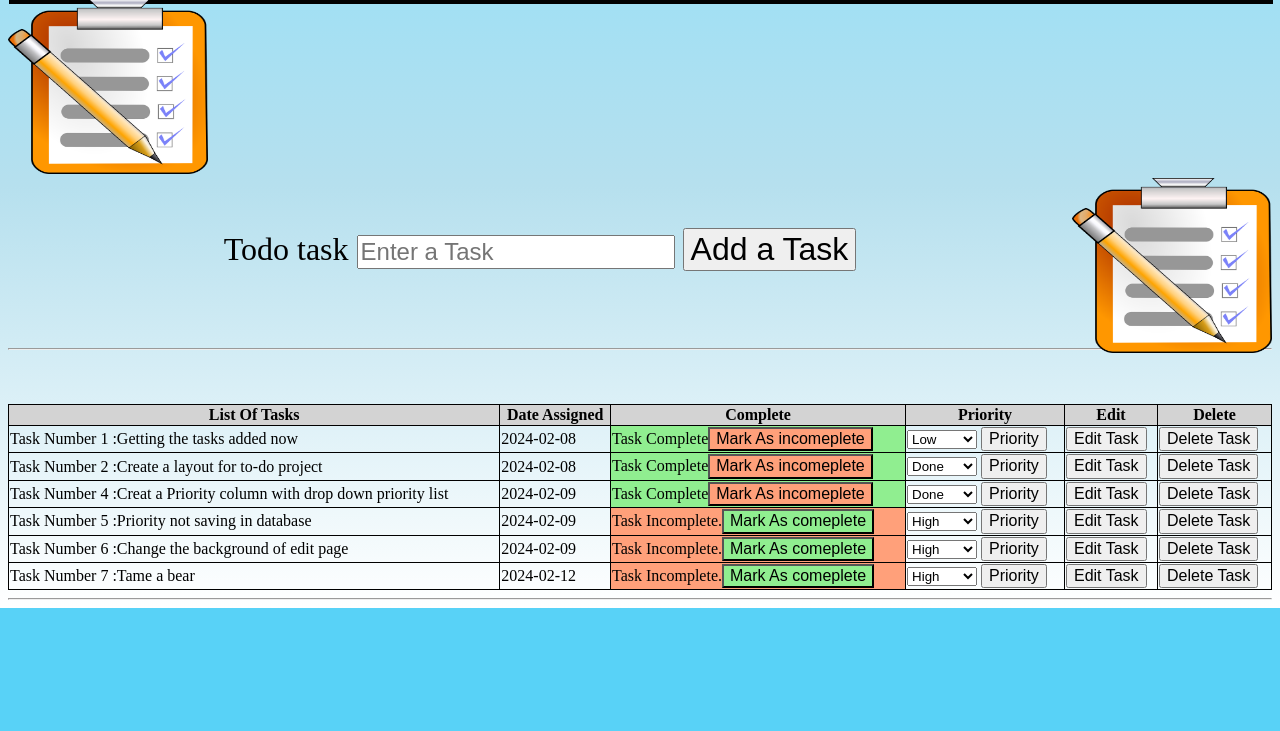
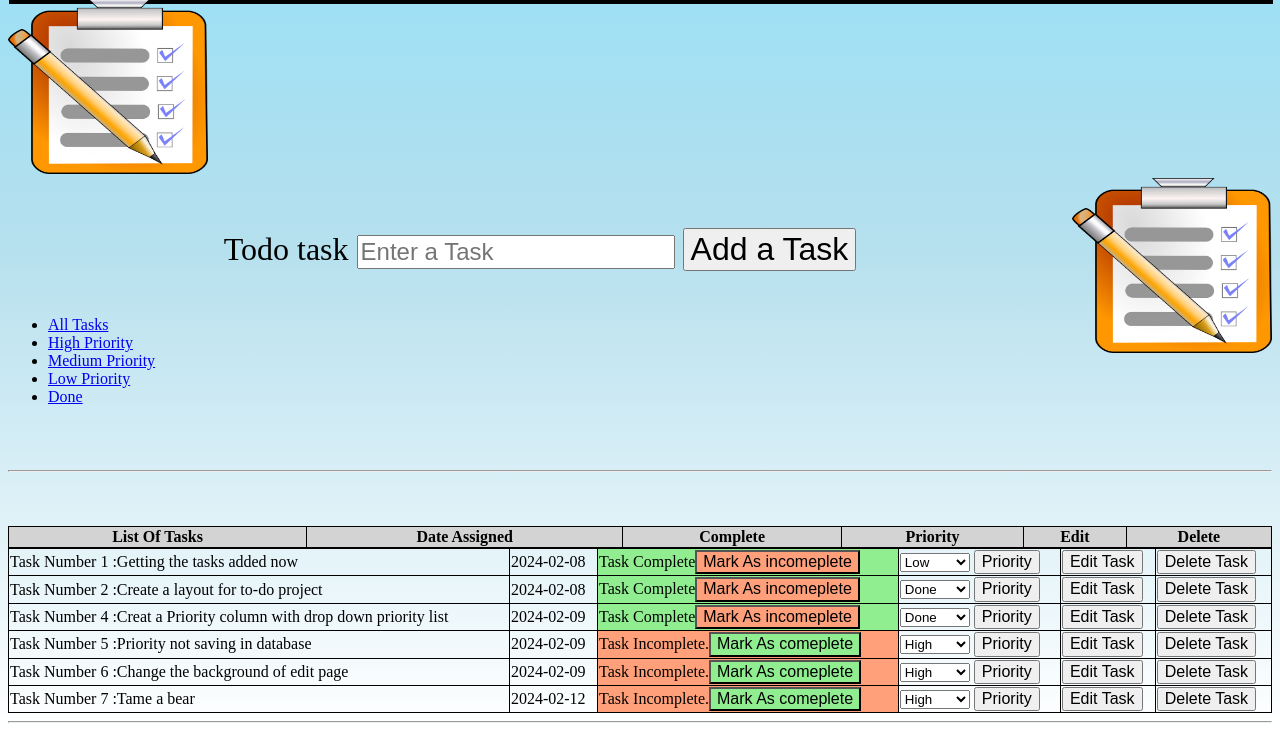
Before and after one commit to Adig0902/To-Do-app, a Flask app: page / in a window 1280 px wide. Shown: the part 235-966 px from the top of the page. Before the commit the page ends 843 px from the top, so only its background shows below. Run offline with Flask 3, Linux system fonts and the light colour scheme; lists and menus that the app fills with data are empty.

Commit message:
updated priority tasks tabs on index.html and updated views.py

```diff
--- a/website/templates/index.html
+++ b/website/templates/index.html
@@ -22,8 +22,19 @@
                 <input type="text" name="task" placeholder="Enter a Task">
                 <button type="submit">Add a Task</button>
             </div>
+        </div>
+        </form>
+        <!-- Add tabs for priority -->
+        <ul id="tabs" class="nav nav-tabs" data-tabs="tabs">
+            <li role="presentation" class="active"><a href="{{ url_for('my_view.view_tasks', priority='all') }}" target ="_blank">All Tasks</a></li>
+            <li role="presentation"><a href="{{ url_for('my_view.view_tasks', priority='high') }}">High Priority</a></li>
+            <li role="presentation"><a href="{{ url_for('my_view.view_tasks', priority='medium') }}">Medium Priority</a></li>
+            <li role="presentation"><a href="{{ url_for('my_view.view_tasks', priority='low') }}">Low Priority</a></li>
+            <li role="presentation"><a href="{{ url_for('my_view.view_tasks', priority='done') }}">Done</a></li>
+            </ul>
 
-        </form>
+
+
         <div class="error">
         {% if message %}
         {{ message }}
@@ -38,11 +49,9 @@
             <th>Priority</th>
             <th>Edit</th>
             <th>Delete</th>
-
-        </tr>
+            <table id="table">
                 {% for todo in todo_list %}
                 <tr>
-    <div1>
                     <td>Task Number {{todo.id}}  :{{todo.task}}  </td>
                     <td>{{todo.date_created.strftime('%Y-%m-%d')}}</td>
                     {% if todo.complete == False %}
@@ -60,11 +69,13 @@
                         </select>
                         <button type="submit">Priority</button>
                     </form>
+                </td>
                 <td><a href="/edit/{{todo.id}}"> <button type="submit">Edit Task</button></a></td>
                 <td class="delete"><a href="/delete/{{todo.id}}"><button type="submit">Delete Task</button></a></td>
-
             </tr>
                 {% endfor %}
+                </table>
+
     </table>
     <hr>
 </div1>
--- a/website/views.py
+++ b/website/views.py
@@ -4,6 +4,8 @@
 
 
 my_view = Blueprint("my_view", __name__)
+
+
 
 @my_view.route("/")
 def home():
@@ -54,3 +56,17 @@
     todo.priority = new_priority
     db.session.commit()
     return redirect(url_for("my_view.home"))  # Redirect back to the main page
+
+# @my_view.route('/tasks')
+# def view_tasks():
+#     tasks = Todo.query.order_by('priority').all()
+#     return render_template("index.html", tasks=tasks)
+@my_view.route('/tasks/<priority>')
+def view_tasks(priority):
+    # Get the tasks based on the priority
+    if priority == "all":
+        tasks = Todo.query.all()
+    else:
+        tasks = Todo.query.filter_by(priority=priority).all()
+    # Render the tasks_partial.html template with the tasks and the priority
+    return render_template('index.html', todo_list=tasks, priority=priority)
```
Also changed, not shown: instance/db.sqlite. Lines whose indentation alone changed are shown as unchanged.
